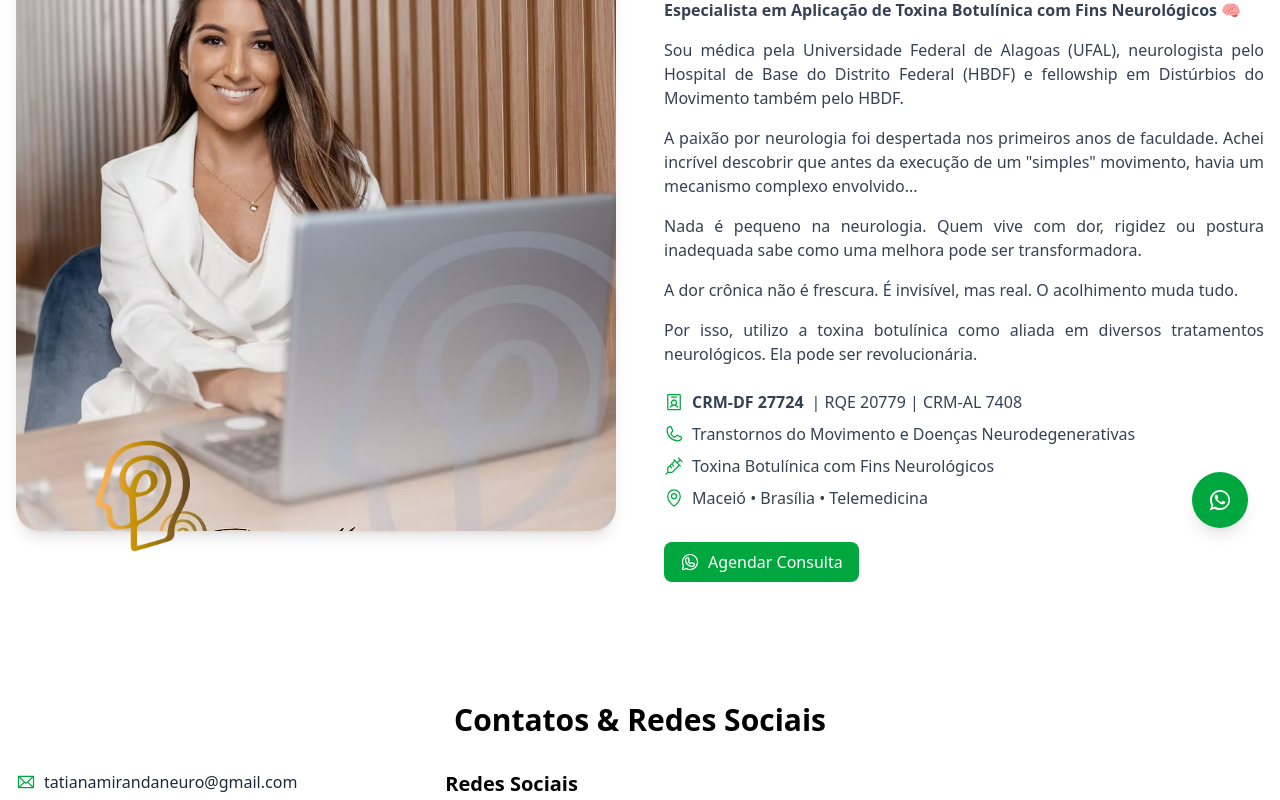
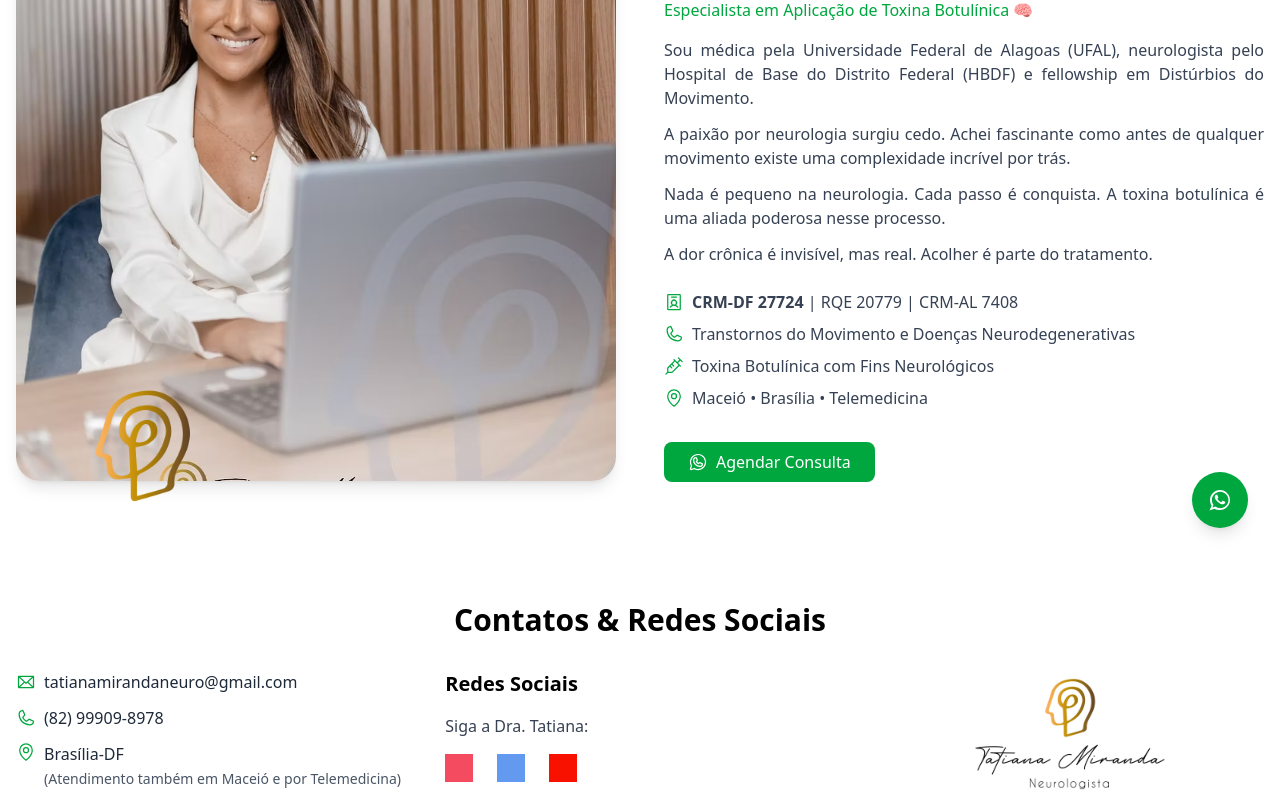
Before and after one commit to JesusVicken/tatineuro, a Next.js app in the folder tatineuro/: page /sobre in a window 1280 px wide. Shown: the part 240-1040 px from the top of the page. Built offline with nearby package versions, Linux system fonts and the light colour scheme; grey boxes are pictures that could not be loaded.

Commit message:
feat: add header Sobre e page COntatos

```diff
--- a/tatineuro/src/app/_components/header.tsx
+++ b/tatineuro/src/app/_components/header.tsx
@@ -9,10 +9,17 @@ import { Menu, X } from 'lucide-react'
 export default function Header() {
     const [mobileMenuOpen, setMobileMenuOpen] = useState(false)
 
+    const links = [
+        { label: 'Início', href: '/' },
+        { label: 'Sobre', href: '/sobre' },
+        { label: 'Contato', href: '/contatos' },
+        { label: 'Tele Medicina', href: '/telemed' },
+    ]
+
     return (
-        <header className="w-full h-[72px] bg-white shadow-md sticky top-0 z-50 overflow-visible backdrop-blur">
+        <header className="w-full h-[72px] bg-white shadow-md sticky top-0 z-50 backdrop-blur">
             <div className="max-w-7xl mx-auto px-4 md:px-6 flex items-center justify-between h-full">
-                {/* Logo com recorte e centralização */}
+                {/* Logo */}
                 <Link href="/" className="flex items-center h-full overflow-hidden">
                     <div className="flex items-center h-full">
                         <Image
@@ -28,34 +35,21 @@ export default function Header() {
 
                 {/* Navegação Desktop */}
                 <nav className="hidden md:flex gap-6 items-center ml-6">
-                    <Link href="/">
+                    {links.map(({ label, href }) => (
+                        <Link key={href} href={href}>
                             <Button variant="ghost" className="text-base">
-                            Início
+                                {label}
                             </Button>
                         </Link>
-                    <Link href="/sobre">
-                        <Button variant="ghost" className="text-base">
-                            Sobre
-                        </Button>
-                    </Link>
-                    <Link href="/contatos">
-                        <Button variant="ghost" className="text-base">
-                            Contato
-                        </Button>
-                    </Link>
-                    <Link href="/telemed">
-                        <Button variant="ghost" className="text-base">
-                            Tele Medicina
-                        </Button>
-                    </Link>
+                    ))}
                 </nav>
 
-                {/* Ícone do Menu Mobile */}
-                <div className="md:hidden flex items-center gap-2">
+                {/* Botão menu mobile */}
+                <div className="md:hidden flex items-center">
                     <Button
                         variant="ghost"
                         size="icon"
-                        aria-label={mobileMenuOpen ? "Fechar menu" : "Abrir menu"}
+                        aria-label={mobileMenuOpen ? 'Fechar menu' : 'Abrir menu'}
                         onClick={() => setMobileMenuOpen(!mobileMenuOpen)}
                     >
                         {mobileMenuOpen ? <X className="h-6 w-6" /> : <Menu className="h-6 w-6" />}
@@ -63,48 +57,23 @@ export default function Header() {
                 </div>
             </div>
 
-            {/* Menu Mobile animado */}
+            {/* Menu Mobile */}
             <nav
-                className={`md:hidden bg-background/90 backdrop-blur border-t border-gray-200 overflow-hidden transition-[max-height,opacity] duration-300 ease-in-out
-        ${mobileMenuOpen ? "max-h-[500px] opacity-100" : "max-h-0 opacity-0"}`}
+                className={`md:hidden bg-background/90 backdrop-blur border-t border-gray-200 overflow-hidden transition-[max-height,opacity] duration-300 ease-in-out ${mobileMenuOpen ? 'max-h-[500px] opacity-100' : 'max-h-0 opacity-0'
+                    }`}
             >
                 <div className="max-w-7xl mx-auto px-4 py-2 flex flex-col gap-2">
-                    <Link href="/">
+                    {links.map(({ label, href }) => (
+                        <Link key={href} href={href}>
                             <Button
                                 variant="ghost"
                                 className="w-full text-left"
                                 onClick={() => setMobileMenuOpen(false)}
                             >
-                            Início
+                                {label}
                             </Button>
                         </Link>
-                    <Link href="/sobre">
-                        <Button
-                            variant="ghost"
-                            className="w-full text-left"
-                            onClick={() => setMobileMenuOpen(false)}
-                        >
-                            Sobre
-                        </Button>
-                    </Link>
-                    <Link href="/contato">
-                        <Button
-                            variant="ghost"
-                            className="w-full text-left"
-                            onClick={() => setMobileMenuOpen(false)}
-                        >
-                            Contato
-                        </Button>
-                    </Link>
-                    <Link href="/telemed">
-                        <Button
-                            variant="ghost"
-                            className="w-full text-left"
-                            onClick={() => setMobileMenuOpen(false)}
-                        >
-                            Tele Medicina
-                        </Button>
-                    </Link>
+                    ))}
                 </div>
             </nav>
         </header>
--- a/tatineuro/src/app/sobre/page.tsx
+++ b/tatineuro/src/app/sobre/page.tsx
@@ -15,7 +15,8 @@ import {
 
 export default function SobrePage() {
     const whatsappNumber = '5561994258350'
-    const whatsappMessage = 'Olá, vim pelo site e gostaria de marcar uma consulta com a Dra. Tatiana Miranda.'
+    const whatsappMessage =
+        'Olá, vim pelo site e gostaria de marcar uma consulta com a Dra. Tatiana Miranda.'
     const whatsappLink = `https://wa.me/${whatsappNumber}?text=${encodeURIComponent(whatsappMessage)}`
 
     useEffect(() => {
@@ -25,6 +26,7 @@ export default function SobrePage() {
     return (
         <>
             <main className="bg-white py-12">
+                {/* Seção principal */}
                 <div className="container px-4 mx-auto grid grid-cols-1 lg:grid-cols-2 gap-10 lg:gap-12 items-center">
                     {/* Imagem */}
                     <div className="relative" data-aos="fade-up-right">
@@ -43,7 +45,7 @@ export default function SobrePage() {
                         <div className="hidden lg:block absolute lg:left-12 lg:-bottom-8 w-40 h-40 rounded-lg overflow-hidden">
                             <Image
                                 src="/tatilogo1.png"
-                                alt="Dra. Tatiana Miranda - Neurologista"
+                                alt="Logo Dra. Tatiana Miranda"
                                 fill
                                 quality={100}
                                 className="object-contain"
@@ -53,11 +55,14 @@ export default function SobrePage() {
                     </div>
 
                     {/* Texto */}
-                    <div className="space-y-4 mt-10 lg:mt-0 text-gray-700" data-aos="fade-up-left">
+                    <div
+                        className="space-y-4 mt-10 lg:mt-0 text-gray-700"
+                        data-aos="fade-up-left"
+                    >
                         <div className="w-full max-w-[280px] md:max-w-[380px] mx-auto md:mx-0">
                             <Image
                                 src="/tatilogo2.png"
-                                alt="Dra. Tatiana Miranda - Neurologista"
+                                alt="Logo Dra. Tatiana Miranda"
                                 width={380}
                                 height={120}
                                 className="w-full h-auto object-contain"
@@ -65,42 +70,44 @@ export default function SobrePage() {
                             />
                         </div>
 
-                        <p className="text-center md:text-left text-base">
-                            <strong>Especialista em Aplicação de Toxina Botulínica com Fins Neurológicos</strong> 🧠
+                        <p className="text-center md:text-left text-base font-medium">
+                            <span className="text-green-600">
+                                Especialista em Aplicação de Toxina Botulínica
+                            </span>{' '}
+                            🧠
                         </p>
 
-                        <p className="text-justify text-sm md:text-base">
-                            Sou médica pela Universidade Federal de Alagoas (UFAL), neurologista pelo Hospital de Base do Distrito Federal (HBDF) e fellowship em Distúrbios do Movimento também pelo HBDF.
-                        </p>
-                        <p className="text-justify text-sm md:text-base">
-                            A paixão por neurologia foi despertada nos primeiros anos de faculdade. Achei incrível descobrir que antes da execução de um "simples" movimento, havia um mecanismo complexo envolvido...
-                        </p>
-                        <p className="text-justify text-sm md:text-base">
-                            Nada é pequeno na neurologia. Quem vive com dor, rigidez ou postura inadequada sabe como uma melhora pode ser transformadora.
-                        </p>
-                        <p className="text-justify text-sm md:text-base">
-                            A dor crônica não é frescura. É invisível, mas real. O acolhimento muda tudo.
-                        </p>
-                        <p className="text-justify text-sm md:text-base">
-                            Por isso, utilizo a toxina botulínica como aliada em diversos tratamentos neurológicos. Ela pode ser revolucionária.
-                        </p>
+                        <div className="space-y-3 text-sm md:text-base">
+                            <p className="text-justify">
+                                Sou médica pela Universidade Federal de Alagoas (UFAL), neurologista pelo Hospital de Base do Distrito Federal (HBDF) e fellowship em Distúrbios do Movimento.
+                            </p>
+                            <p className="text-justify">
+                                A paixão por neurologia surgiu cedo. Achei fascinante como antes de qualquer movimento existe uma complexidade incrível por trás.
+                            </p>
+                            <p className="text-justify">
+                                Nada é pequeno na neurologia. Cada passo é conquista. A toxina botulínica é uma aliada poderosa nesse processo.
+                            </p>
+                            <p className="text-justify">
+                                A dor crônica é invisível, mas real. Acolher é parte do tratamento.
+                            </p>
+                        </div>
 
                         <ul className="space-y-2 pt-2 text-sm md:text-base">
                             <li className="flex items-center gap-2 justify-center md:justify-start">
                                 <IdentificationBadge className="text-green-600 w-5 h-5" />
-                                <strong>CRM-DF 27724</strong> | RQE 20779 | CRM-AL 7408
+                                <span><strong>CRM-DF 27724</strong> | RQE 20779 | CRM-AL 7408</span>
                             </li>
                             <li className="flex items-center gap-2 justify-center md:justify-start">
                                 <Phone className="text-green-600 w-5 h-5" />
-                                Transtornos do Movimento e Doenças Neurodegenerativas
+                                <span>Transtornos do Movimento e Doenças Neurodegenerativas</span>
                             </li>
                             <li className="flex items-center gap-2 justify-center md:justify-start">
                                 <Syringe className="text-green-600 w-5 h-5" />
-                                Toxina Botulínica com Fins Neurológicos
+                                <span>Toxina Botulínica com Fins Neurológicos</span>
                             </li>
                             <li className="flex items-center gap-2 justify-center md:justify-start">
                                 <MapPin className="text-green-600 w-5 h-5" />
-                                Maceió • Brasília • Telemedicina
+                                <span>Maceió • Brasília • Telemedicina</span>
                             </li>
                         </ul>
 
@@ -109,7 +116,7 @@ export default function SobrePage() {
                                 href={whatsappLink}
                                 target="_blank"
                                 rel="noopener noreferrer"
-                                className="bg-green-600 hover:bg-green-700 text-white flex items-center gap-2 px-4 py-2 rounded-md transition"
+                                className="bg-green-600 hover:bg-green-700 text-white flex items-center gap-2 px-6 py-2 rounded-md transition-colors"
                             >
                                 <WhatsappLogo className="w-5 h-5" />
                                 Agendar Consulta
@@ -118,16 +125,17 @@ export default function SobrePage() {
                     </div>
                 </div>
 
-                {/* Seção Contatos + Redes Sociais */}
+                {/* Seção Contatos + Redes Sociais + Imagem (3 colunas em desktop) */}
                 <section className="container mx-auto px-4 py-14 mt-16 bg-white text-black" data-aos="fade-up">
                     <h2 className="text-2xl sm:text-3xl font-bold mb-8 text-center">Contatos & Redes Sociais</h2>
+
                     <div className="grid grid-cols-1 sm:grid-cols-2 lg:grid-cols-3 gap-10">
                         {/* Contato */}
                         <div className="text-center sm:text-left">
                             <div className="space-y-3 text-gray-800">
-                                <p className="flex items-center justify-center sm:justify-start gap-2">
-                                    <Envelope className="text-green-600 w-5 h-5" />
-                                    tatianamirandaneuro@gmail.com
+                                <p className="flex items-center justify-center sm:justify-start gap-2 break-all">
+                                    <Envelope className="text-green-600 w-5 h-5 flex-shrink-0" />
+                                    <span className="text-sm sm:text-base">tatianamirandaneuro@gmail.com</span>
                                 </p>
                                 <p className="flex items-center justify-center sm:justify-start gap-2">
                                     <Phone className="text-green-600 w-5 h-5" />
@@ -145,7 +153,9 @@ export default function SobrePage() {
                             </div>
 
                             <a
-                                href={`https://wa.me/82999098978?text=${encodeURIComponent('Olá, gostaria de agendar uma consulta com a Dra. Tatiana Miranda.')}`}
+                                href={`https://wa.me/82999098978?text=${encodeURIComponent(
+                                    'Olá, gostaria de agendar uma consulta com a Dra. Tatiana Miranda.'
+                                )}`}
                                 target="_blank"
                                 rel="noopener noreferrer"
                                 className="mt-6 inline-flex items-center gap-2 bg-green-600 hover:bg-green-700 text-white font-medium px-6 py-3 rounded-md transition-colors"
@@ -165,10 +175,7 @@ export default function SobrePage() {
                                         src="https://cdn.jsdelivr.net/gh/simple-icons/simple-icons/icons/instagram.svg"
                                         alt="Instagram"
                                         className="w-7 h-7 hover:scale-110 transition-transform"
-                                        style={{
-                                            filter:
-                                                'invert(28%) sepia(93%) saturate(3882%) hue-rotate(323deg) brightness(95%) contrast(102%)',
-                                        }}
+                                        style={{ filter: 'invert(28%) sepia(93%) saturate(3882%) hue-rotate(323deg) brightness(95%) contrast(102%)' }}
                                     />
                                 </a>
                                 <a href="https://www.facebook.com/" target="_blank" rel="noopener noreferrer" aria-label="Facebook">
@@ -176,10 +183,7 @@ export default function SobrePage() {
                                         src="https://cdn.jsdelivr.net/gh/simple-icons/simple-icons/icons/facebook.svg"
                                         alt="Facebook"
                                         className="w-7 h-7 hover:scale-110 transition-transform"
-                                        style={{
-                                            filter:
-                                                'invert(38%) sepia(90%) saturate(601%) hue-rotate(191deg) brightness(95%) contrast(97%)',
-                                        }}
+                                        style={{ filter: 'invert(38%) sepia(90%) saturate(601%) hue-rotate(191deg) brightness(95%) contrast(97%)' }}
                                     />
                                 </a>
                                 <a href="https://www.youtube.com/" target="_blank" rel="noopener noreferrer" aria-label="YouTube">
@@ -187,17 +191,27 @@ export default function SobrePage() {
                                         src="https://cdn.jsdelivr.net/gh/simple-icons/simple-icons/icons/youtube.svg"
                                         alt="YouTube"
                                         className="w-7 h-7 hover:scale-110 transition-transform"
-                                        style={{
-                                            filter:
-                                                'invert(16%) sepia(100%) saturate(7491%) hue-rotate(358deg) brightness(89%) contrast(122%)',
-                                        }}
+                                        style={{ filter: 'invert(16%) sepia(100%) saturate(7491%) hue-rotate(358deg) brightness(89%) contrast(122%)' }}
                                     />
                                 </a>
                             </div>
                         </div>
 
-                        {/* Logo ou espaço extra */}
-                        <div className="hidden lg:block" />
+                        {/* Imagem decorativa (somente no desktop) */}
+                        <div className="hidden lg:flex items-center justify-center -mt-12">
+                            <div className="relative w-60 h-60">
+                                <Image
+                                    src="/tatilogo.png"
+                                    alt="Logo Dra. Tatiana Miranda"
+                                    fill
+                                    className="object-contain"
+                                />
+                            </div>
+                        </div>
+
+
+
+
                     </div>
                 </section>
             </main>
```
Lines whose indentation alone changed are shown as unchanged.
